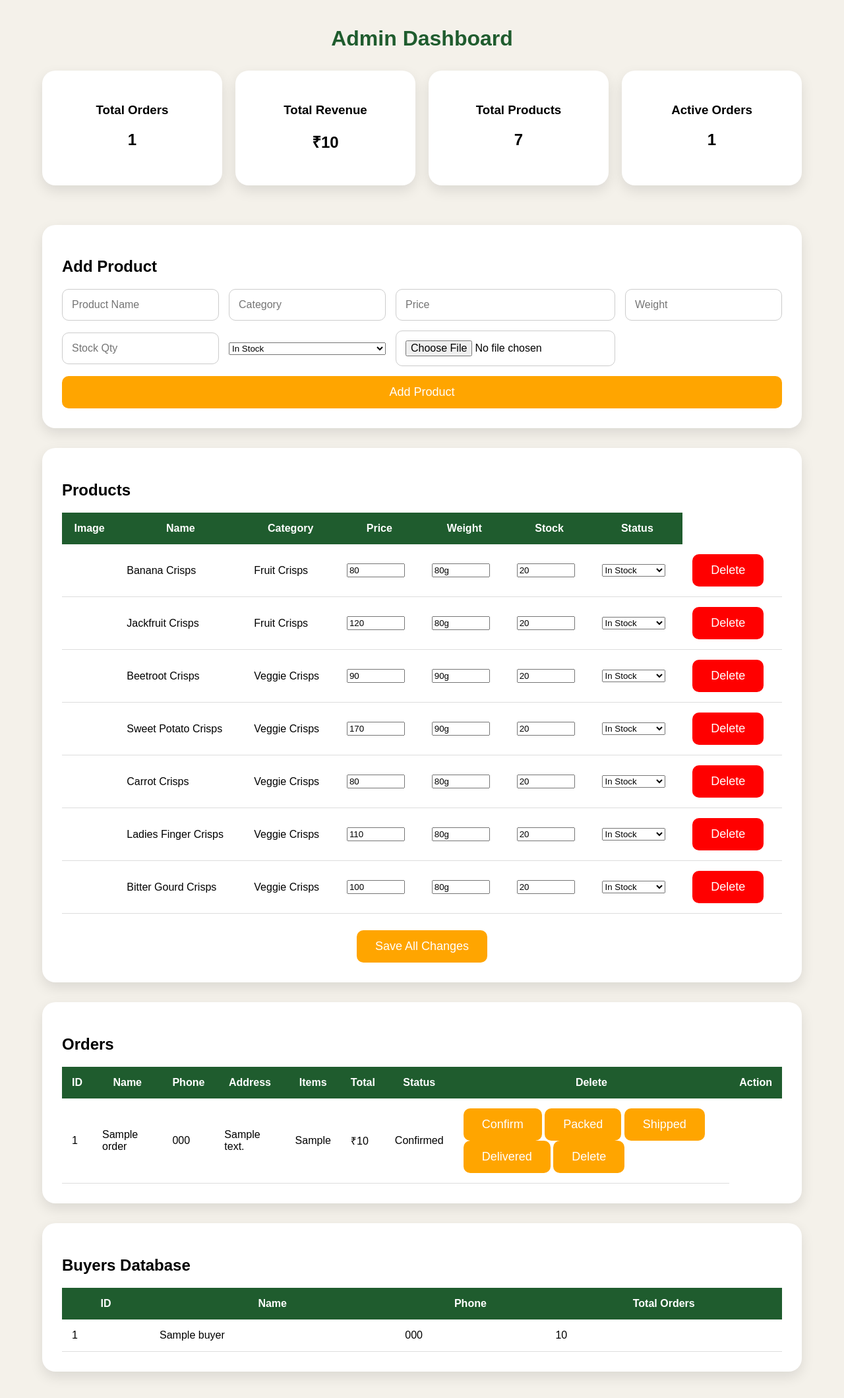
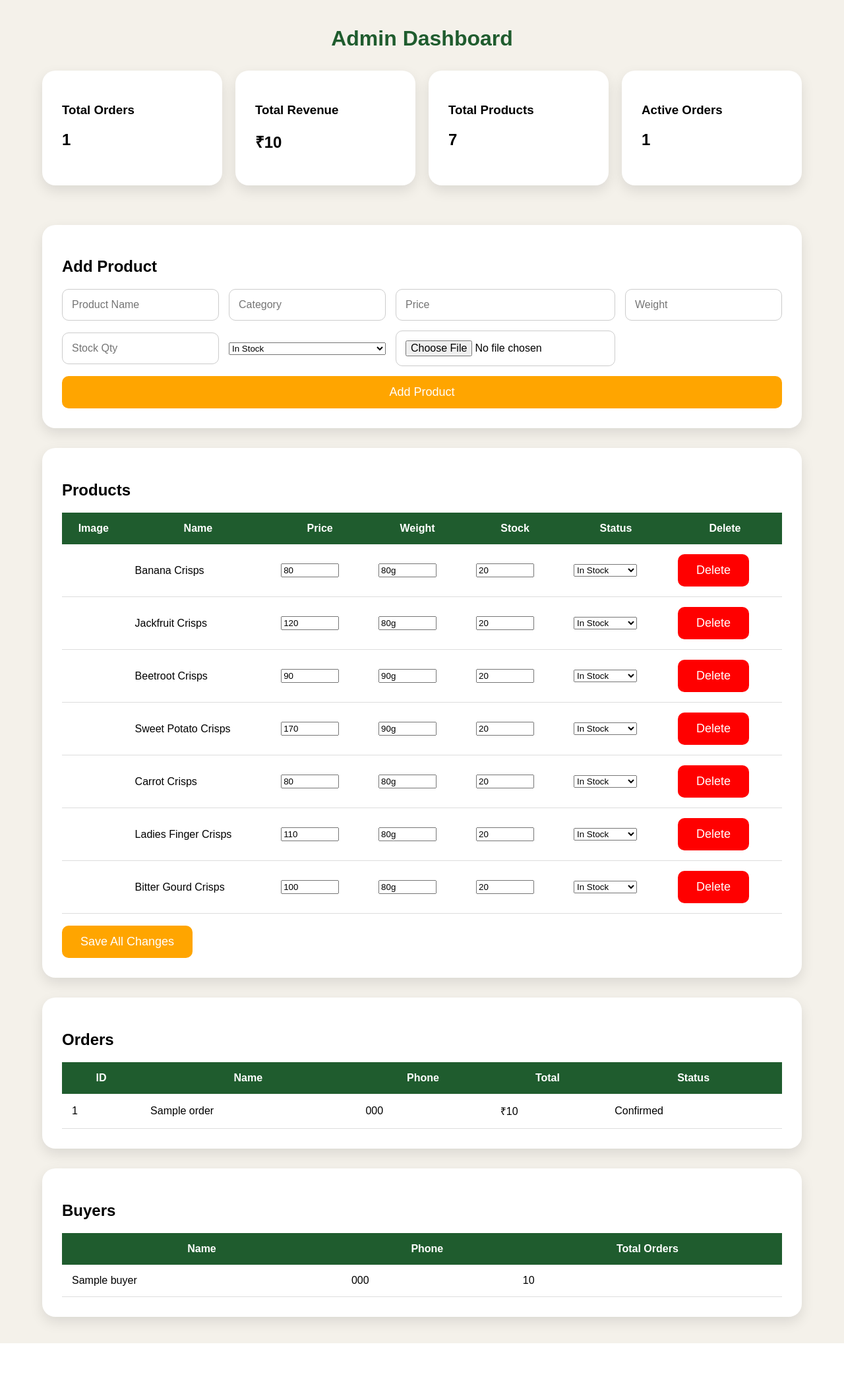
Before and after one commit to Teju-B2003/NutriCrunch, a Flask app: page /dashboard in a window 1280 px wide. Shown: the part 68-2187 px from the top of the page at 66% size. After the commit the page ends 2104 px from the top, so only its background shows below. Run offline with Flask 3, Linux system fonts and the light colour scheme; the visitor is signed in with stand-in values (Sample User, id 1); data comes from the database, SQL or seed files in the repository; tables that the repository leaves empty hold one stand-in row (values such as "Sample post").

Commit message:
Update dashboard.html

```diff
--- a/templates/dashboard.html
+++ b/templates/dashboard.html
@@ -19,33 +19,15 @@
 <div class="dashboard-container">
     <h1>Admin Dashboard</h1>
 
-    <!-- Analytics -->
     <div style="display:grid; grid-template-columns:repeat(4,1fr); gap:20px; margin-bottom:30px;">
-        <div class="dashboard-card" style="text-align:center;">
-            <h3>Total Orders</h3>
-            <h2>{{ total_orders }}</h2>
+        <div class="dashboard-card"><h3>Total Orders</h3><h2>{{ total_orders }}</h2></div>
+        <div class="dashboard-card"><h3>Total Revenue</h3><h2>₹{{ total_revenue }}</h2></div>
+        <div class="dashboard-card"><h3>Total Products</h3><h2>{{ total_products }}</h2></div>
+        <div class="dashboard-card"><h3>Active Orders</h3><h2>{{ pending_orders }}</h2></div>
     </div>
 
-        <div class="dashboard-card" style="text-align:center;">
-            <h3>Total Revenue</h3>
-            <h2>₹{{ total_revenue }}</h2>
-        </div>
-
-        <div class="dashboard-card" style="text-align:center;">
-            <h3>Total Products</h3>
-            <h2>{{ total_products }}</h2>
-        </div>
-
-        <div class="dashboard-card" style="text-align:center;">
-            <h3>Active Orders</h3>
-            <h2>{{ pending_orders }}</h2>
-        </div>
-    </div>
-
-    <!-- Add Product -->
     <div class="dashboard-card">
         <h2>Add Product</h2>
-
         <form method="POST" enctype="multipart/form-data" class="product-form">
             <input name="name" placeholder="Product Name" required>
             <input name="category" placeholder="Category" required>
@@ -58,12 +40,11 @@
                 <option value="false">Out of Stock</option>
             </select>
 
-            <input type="file" name="image" accept="image/*" required>
+            <input type="file" name="image" required>
             <button type="submit">Add Product</button>
         </form>
     </div>
 
- <!-- Products -->
     <div class="dashboard-card">
         <h2>Products</h2>
 
@@ -72,96 +53,67 @@
                 <tr>
                     <th>Image</th>
                     <th>Name</th>
-                <th>Category</th>
                     <th>Price</th>
                     <th>Weight</th>
                     <th>Stock</th>
                     <th>Status</th>
+                    <th>Delete</th>
                 </tr>
 
                 {% for product in products %}
                 <tr>
+                    <input type="hidden" name="product_id" value="{{ product.id }}">
+
                     <td>
                         {% if product.image %}
-                    <img src="{{ url_for('static', filename='uploads/' + product.image) }}"
-                         width="70" style="border-radius:10px;">
+                        <img src="{{ url_for('static', filename='uploads/' + product.image) }}" width="70">
                         {% endif %}
                     </td>
 
-                <td>
-                    {{ product.name }}
-                    <input type="hidden" name="product_id" value="{{ product.id }}">
-                </td>
-
-                <td>{{ product.category }}</td>
+                    <td>{{ product.name }}</td>
 
                     <td>
-                    <input
-                        name="price_{{ product.id }}"
-                        value="{{ product.price }}"
-                        style="width:80px;">
+                        <input name="price_{{ product.id }}" value="{{ product.price }}" style="width:80px;">
                     </td>
 
                     <td>
-                    <input
-                        name="weight_{{ product.id }}"
-                        value="{{ product.weight }}"
-                        style="width:80px;">
+                        <input name="weight_{{ product.id }}" value="{{ product.weight }}" style="width:80px;">
                     </td>
 
                     <td>
-                    <input
-                        name="stock_{{ product.id }}"
-                        value="{{ product.stock }}"
-                        style="width:80px;">
+                        <input name="stock_{{ product.id }}" value="{{ product.stock }}" style="width:80px;">
                     </td>
 
                     <td>
                         <select name="available_{{ product.id }}">
-                        <option value="true"
-                            {% if product.available %}selected{% endif %}>
-                            In Stock
-                        </option>
-
-                        <option value="false"
-                            {% if not product.available %}selected{% endif %}>
-                            Out of Stock
-                        </option>
+                            <option value="true" {% if product.available %}selected{% endif %}>In Stock</option>
+                            <option value="false" {% if not product.available %}selected{% endif %}>Out of Stock</option>
                         </select>
                     </td>
+
                     <td>
-                    <a href="/delete_product/{{ product.id }}"
-                      onclick="return confirm('Delete this product?')">
-                       <button type="button" style="background:red;">
-                          Delete
-                       </button>
+                        <a href="/delete_product/{{ product.id }}">
+                            <button type="button" style="background:red;">Delete</button>
                         </a>
                     </td>
                 </tr>
                 {% endfor %}
             </table>
 
-        <div style="margin-top:25px; text-align:center;">
+            <br>
             <button type="submit">Save All Changes</button>
-        </div>
         </form>
     </div>
 
-    <!-- Orders -->
     <div class="dashboard-card">
         <h2>Orders</h2>
-
         <table>
             <tr>
                 <th>ID</th>
                 <th>Name</th>
                 <th>Phone</th>
-                <th>Address</th>
-                <th>Items</th>
                 <th>Total</th>
                 <th>Status</th>
-                <th>Delete</th>
-                <th>Action</th>
             </tr>
 
             {% for order in orders %}
@@ -169,30 +121,17 @@
                 <td>{{ order.id }}</td>
                 <td>{{ order.customer_name }}</td>
                 <td>{{ order.phone }}</td>
-                <td>{{ order.address }}</td>
-                <td style="white-space: pre-line;">{{ order.items }}</td>
                 <td>₹{{ order.total }}</td>
                 <td>{{ order.status }}</td>
-
-                <td>
-                    <a href="/update_status/{{ order.id }}/Confirmed"><button>Confirm</button></a>
-                    <a href="/update_status/{{ order.id }}/Packed"><button>Packed</button></a>
-                    <a href="/update_status/{{ order.id }}/Shipped"><button>Shipped</button></a>
-                    <a href="/update_status/{{ order.id }}/Delivered"><button>Delivered</button></a>
-                    <a href="/delete_order/{{ order.id }}"><button>Delete</button></a>
-                </td>
             </tr>
             {% endfor %}
         </table>
     </div>
 
-    <!-- Buyers -->
     <div class="dashboard-card">
-        <h2>Buyers Database</h2>
-
+        <h2>Buyers</h2>
         <table>
             <tr>
-                <th>ID</th>
                 <th>Name</th>
                 <th>Phone</th>
                 <th>Total Orders</th>
@@ -200,7 +139,6 @@
 
             {% for buyer in buyers %}
             <tr>
-                <td>{{ buyer.id }}</td>
                 <td>{{ buyer.name }}</td>
                 <td>{{ buyer.phone }}</td>
                 <td>{{ buyer.total_orders }}</td>
```
Lines whose indentation alone changed are shown as unchanged.
